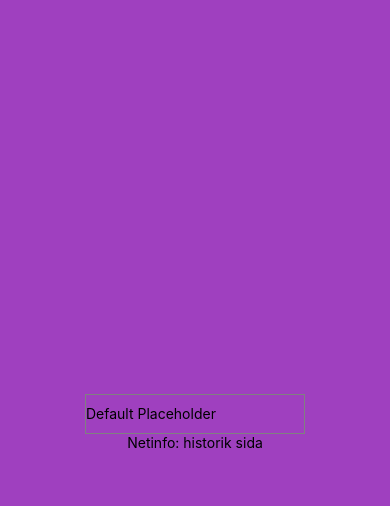
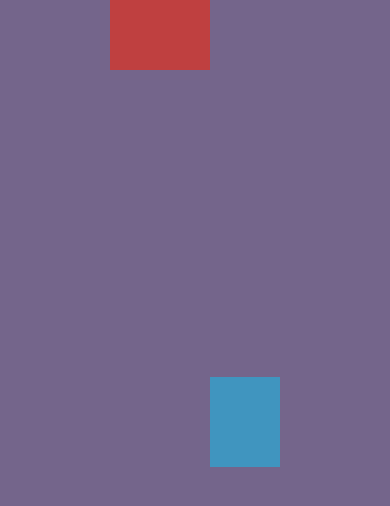
Before and after one commit to Eyzic/operationgunde-app, a React Native app: screen / in a window 390 px wide. Shown: the top 506 px of the page. Built offline with nearby package versions, Linux system fonts and the light colour scheme.

Commit message:
mkt bra mkt skit

```diff
--- a/App.js
+++ b/App.js
@@ -1,26 +1,61 @@
 import { StatusBar } from 'expo-status-bar';
 import React from 'react';
-import { StyleSheet, Text, TextInput, TouchableWithoutFeedback, View } from 'react-native';
+import { StyleSheet, Button, Text, Image, TextInput, TouchableWithoutFeedback, View , SafeAreaView, TouchableOpacity, Alert, Platform, Dimensions} from 'react-native';
 import DefaultInput from './defaultInput';
-
+import { useDimensions, useDeviceOrientation} from '@react-native-community/hooks';
 export default function App() {
 
-  let info = 'historik sida';
-  console.log("Application running!");
+  let info = 'historik';
+  //console.log("Application running!");
+
+
+
   return (
-    <View style={styles.container}>
-      <DefaultInput>Placeholder</DefaultInput>
-      <Text>Netinfo: {info}</Text>
-      <StatusBar style="auto" />
-    </View>
+    <SafeAreaView style={styles.container}>
+
+<view style={{backgroundColor: 'hsla(0, 50%, 50%,1)',
+     width: 100,
+     height: 70,
+     alignSelf: "flex-start",
+  }
+}>
+
+    </view>
+
+    <view style={{
+      backgroundColor: 'hsla(200, 50%, 50%,1)' ,
+       width: 70,
+       height: 90,
+
+       }}>
+
+    </view>
+
+
+
+
+    </SafeAreaView>
   );
 }
+
+
+
+// mina popups fungerar inte? Alert
+
+//utmaxat från view
+// <DefaultInput>Placeholder</DefaultInput>
+//<Text>Netinfo: {info}</Text>
+//<StatusBar style="auto" />
 
 const styles = StyleSheet.create({
   container: {
     flex: 1,
-    backgroundColor: 'hsla(285, 50%, 50%,1)',
-    alignItems: 'center',
-    justifyContent: 'center',
+     flexDirection: "row",
+    backgroundColor: 'hsla(264, 16%, 47%,1)',
+    //'hsla(285, 50%, 50%,1)'
+   // alignItems: 'center',
+    justifyContent: 'center' ,
+    alignItems: "center" ,//secondary axis
+    //paddingTop: Platform.OS == "ios"? 20 :30,
   },
 });
```
